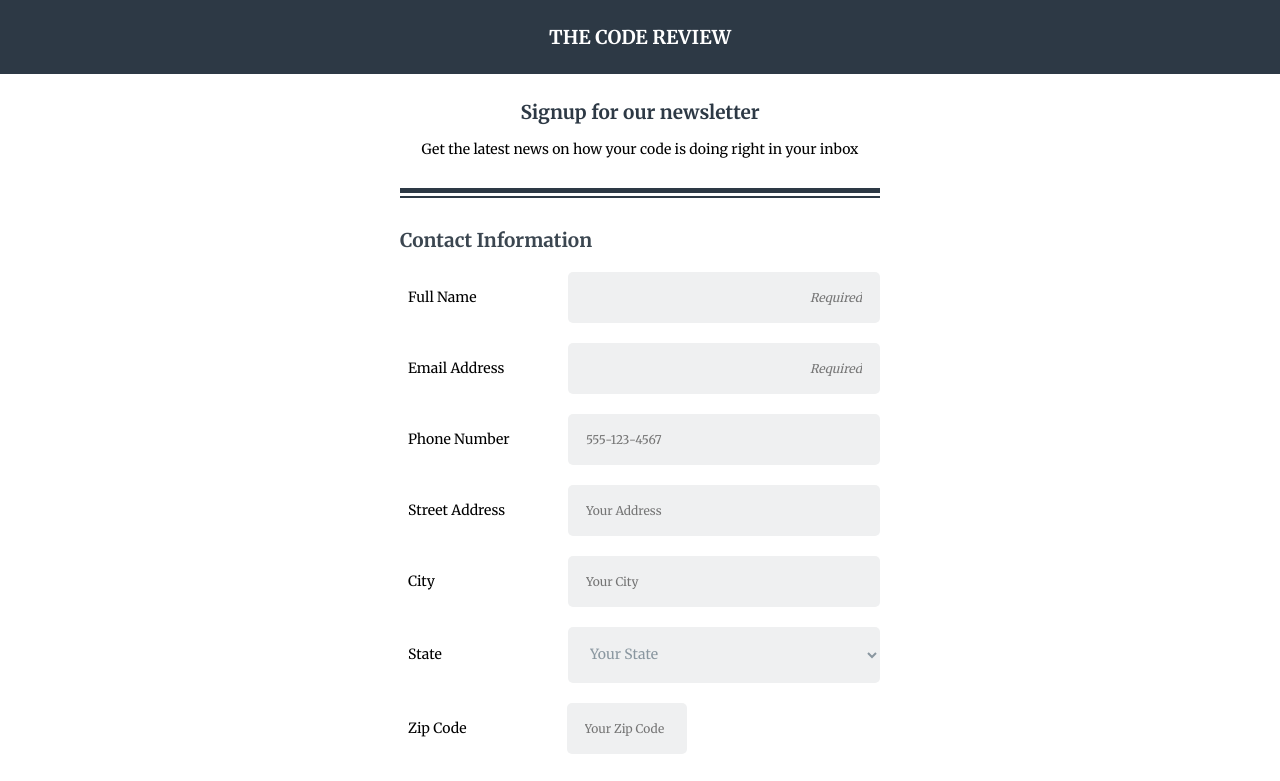
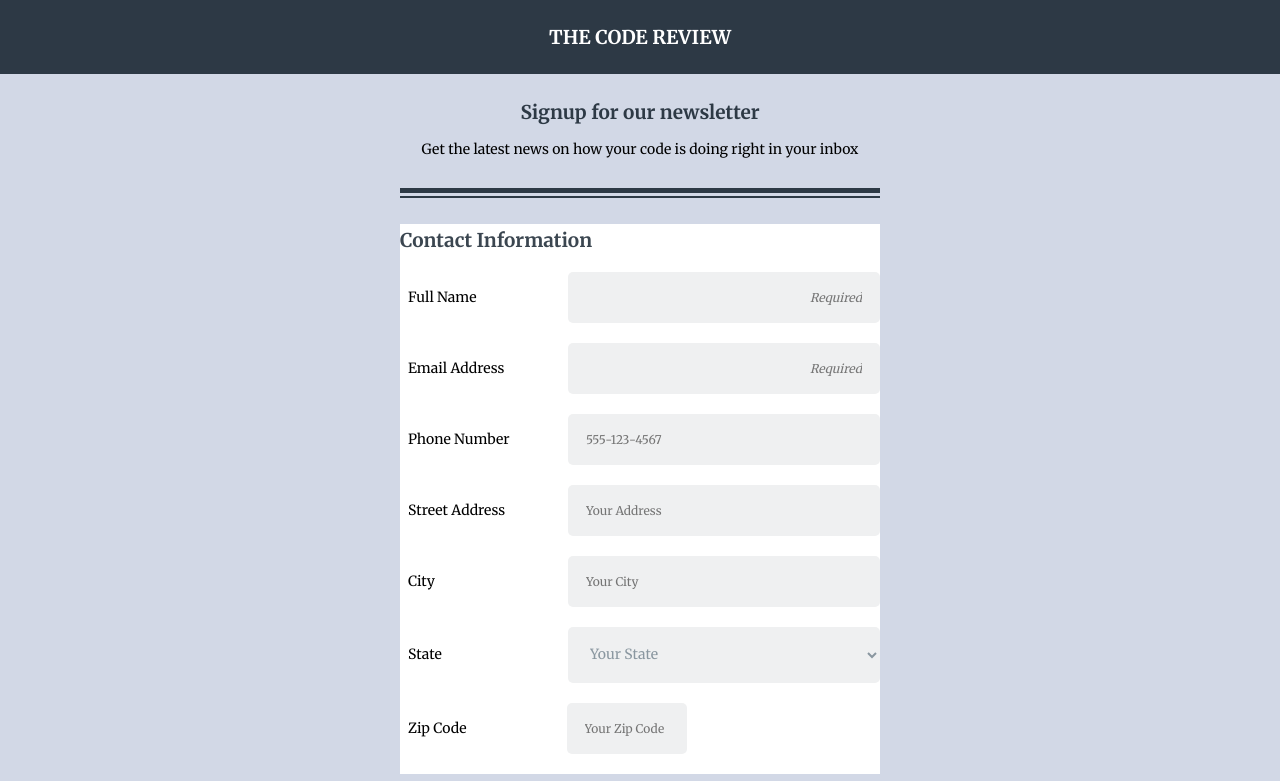
Before and after one commit to Addrianf/Unit_3, a plain HTML site: page index.html in a window 1280 px wide. Shown: the top 781 px of the page. Drawn offline with Linux system fonts and the light colour scheme.

Commit message:
Update styles.css
added color to the body

```diff
--- a/styles.css
+++ b/styles.css
@@ -7,6 +7,7 @@
 body {
   font-family: 'Merriweather', serif;
   margin: 0;
+  background-color: #d2d8e6;
 }
 
 section {
```
